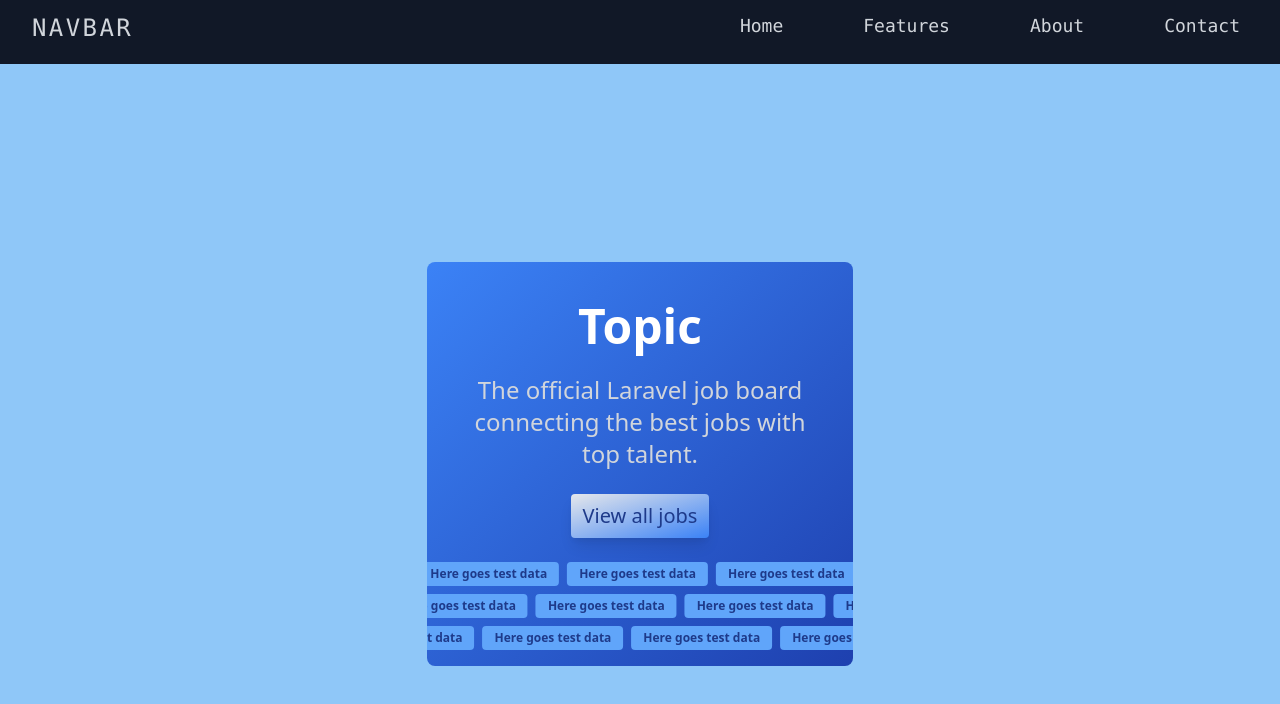
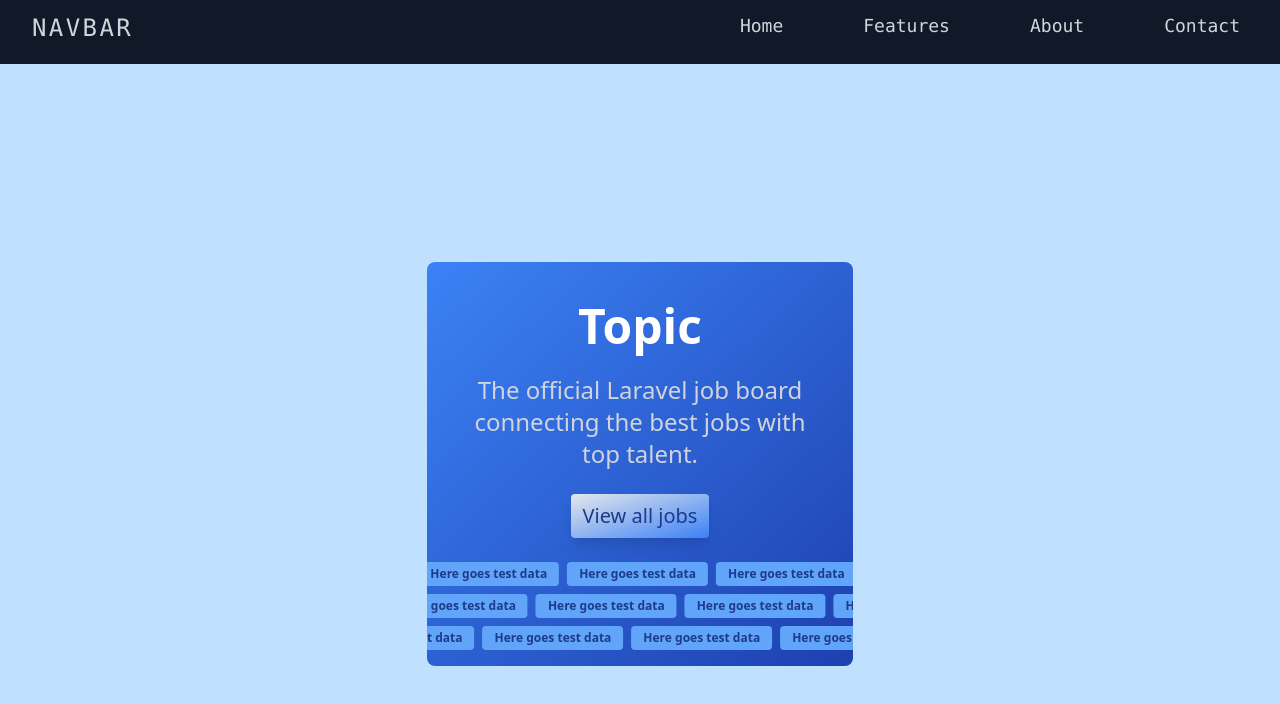
Before and after one commit to Sakshi6401/Work, a React (Create React App) app: page / in a window 1280 px wide. Shown: the top 704 px of the page. Built offline with nearby package versions, Linux system fonts and the light colour scheme.

Commit message:
changed bg

```diff
--- a/src/App.css
+++ b/src/App.css
@@ -1,4 +1,4 @@
 .App {
   text-align: center;
-  background-color: rgb(143, 199, 248);
+  background-color: rgb(191, 225, 255);
 }
```
